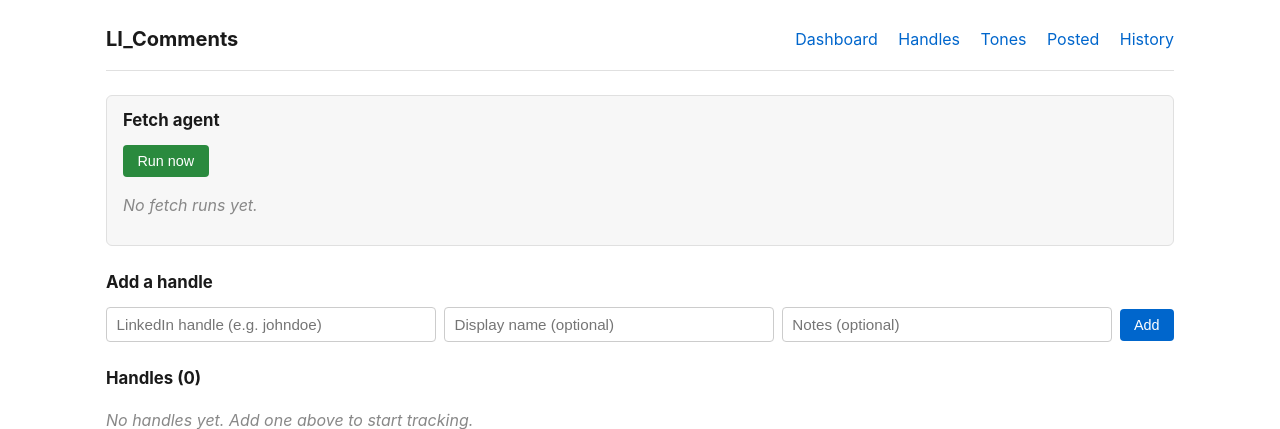
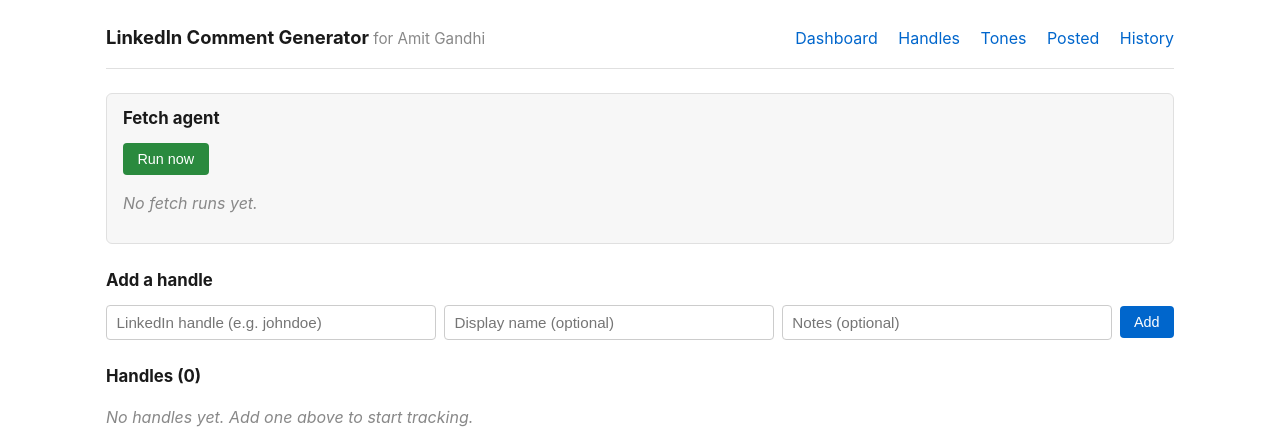
Before and after one commit to mayamit/LI_Comments, a FastAPI app: template templates/admin.html in a window 1280 px wide. Shown: the top 429 px of the page. Run offline with FastAPI, Linux system fonts and the light colour scheme; the template is opened without the code that fills it, so the values that code supplies are empty; parts of the project's set-up code (start-up, migrations or seed data) failed here and were passed over; some libraries are stand-ins or nearby versions.

Commit message:
Rename header from LI_Comments to LinkedIn Comment Generator
LI_Comments was the working name when the repo was scaffolded; for
day-to-day use the personalised "LinkedIn Comment Generator for Amit
Gandhi" reads cleaner in the header.

- base.html: header H1 becomes the personalised title; "for Amit
  Gandhi" wraps in a span with a muted weight so the headline stays
  visually grounded. Browser title block default updated.
- Per-page title blocks (Dashboard / Handles / Tones / Posted /
  History) now read "X · LinkedIn Comment Generator" so tab titles
  reflect the new name.
- Header H1 link now points to /dashboard (the primary surface) rather
  than /admin.
- style.css adds a small .muted-owner rule for the personalised
  suffix and trims the header font-size slightly so the longer name
  fits without crowding the nav.

Co-Authored-By: Claude Opus 4.7 (1M context) <noreply@anthropic.com>

```diff
--- a/static/style.css
+++ b/static/style.css
@@ -31,8 +31,13 @@ header {
     margin-bottom: 1.5rem;
 }
 
-header h1 { margin: 0; font-size: 1.25rem; }
+header h1 { margin: 0; font-size: 1.15rem; }
 header h1 a { color: inherit; text-decoration: none; }
+header h1 .muted-owner {
+    color: var(--muted);
+    font-weight: 400;
+    font-size: 0.95rem;
+}
 header nav a { margin-left: 1rem; color: var(--primary); text-decoration: none; }
 header nav a:hover { text-decoration: underline; }
 
--- a/templates/admin.html
+++ b/templates/admin.html
@@ -1,5 +1,5 @@
 {% extends "base.html" %}
-{% block title %}Handles · LI_Comments{% endblock %}
+{% block title %}Handles · LinkedIn Comment Generator{% endblock %}
 {% block content %}
 {% include "_admin_main.html" %}
 {% endblock %}
--- a/templates/base.html
+++ b/templates/base.html
@@ -3,13 +3,13 @@
 <head>
     <meta charset="UTF-8">
     <meta name="viewport" content="width=device-width, initial-scale=1">
-    <title>{% block title %}LI_Comments{% endblock %}</title>
+    <title>{% block title %}LinkedIn Comment Generator{% endblock %}</title>
     <link rel="stylesheet" href="/static/style.css">
     <script src="https://unpkg.com/htmx.org@1.9.12"></script>
 </head>
 <body>
     <header>
-        <h1><a href="/admin">LI_Comments</a></h1>
+        <h1><a href="/dashboard">LinkedIn Comment Generator <span class="muted-owner">for Amit Gandhi</span></a></h1>
         <nav>
             <a href="/dashboard">Dashboard</a>
             <a href="/admin">Handles</a>
--- a/templates/dashboard.html
+++ b/templates/dashboard.html
@@ -1,5 +1,5 @@
 {% extends "base.html" %}
-{% block title %}Dashboard · LI_Comments{% endblock %}
+{% block title %}Dashboard · LinkedIn Comment Generator{% endblock %}
 {% block content %}
 {% include "_dashboard_main.html" %}
 
--- a/templates/history.html
+++ b/templates/history.html
@@ -1,5 +1,5 @@
 {% extends "base.html" %}
-{% block title %}History · LI_Comments{% endblock %}
+{% block title %}History · LinkedIn Comment Generator{% endblock %}
 {% block content %}
 <div id="history-main">
 
--- a/templates/posted.html
+++ b/templates/posted.html
@@ -1,5 +1,5 @@
 {% extends "base.html" %}
-{% block title %}Posted · LI_Comments{% endblock %}
+{% block title %}Posted · LinkedIn Comment Generator{% endblock %}
 {% block content %}
 <section class="posted-page">
     <div class="posted-header">
--- a/templates/tones.html
+++ b/templates/tones.html
@@ -1,5 +1,5 @@
 {% extends "base.html" %}
-{% block title %}Tones · LI_Comments{% endblock %}
+{% block title %}Tones · LinkedIn Comment Generator{% endblock %}
 {% block content %}
 {% include "_tones_main.html" %}
 {% endblock %}
```
